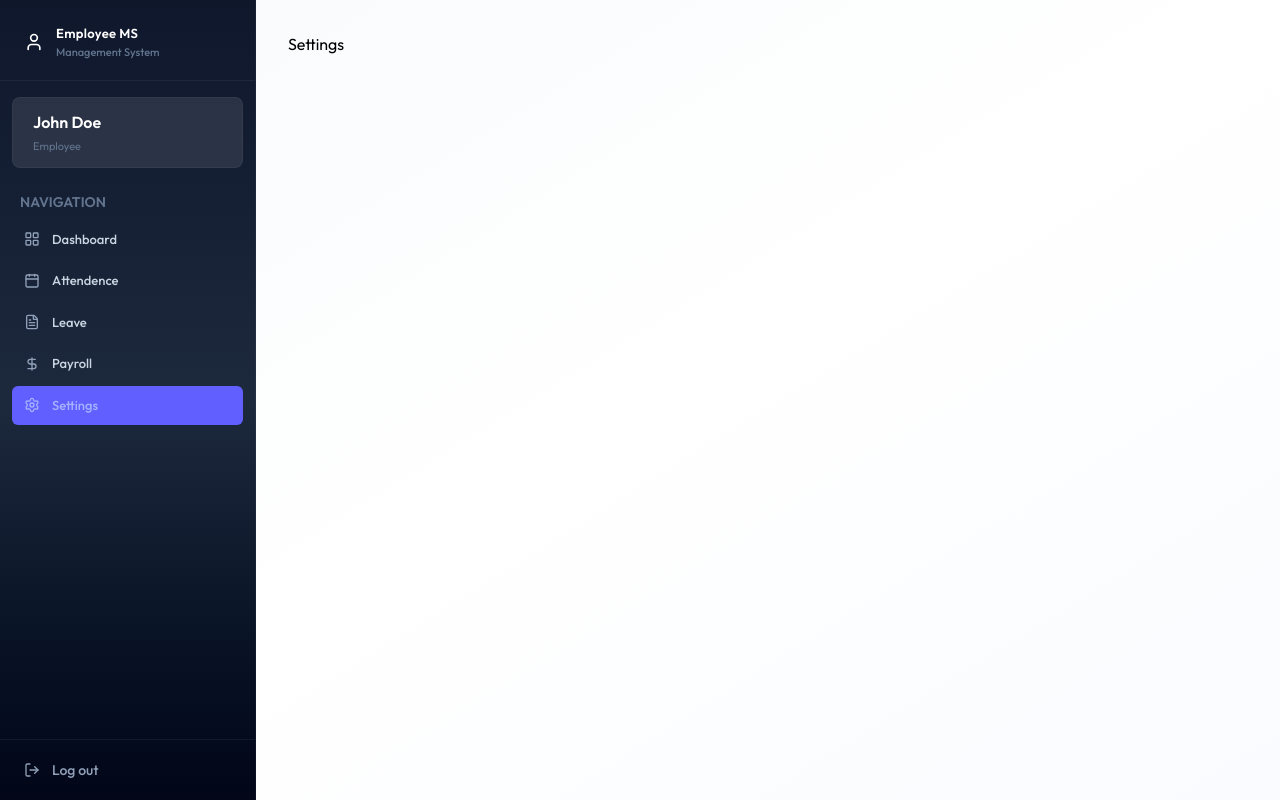
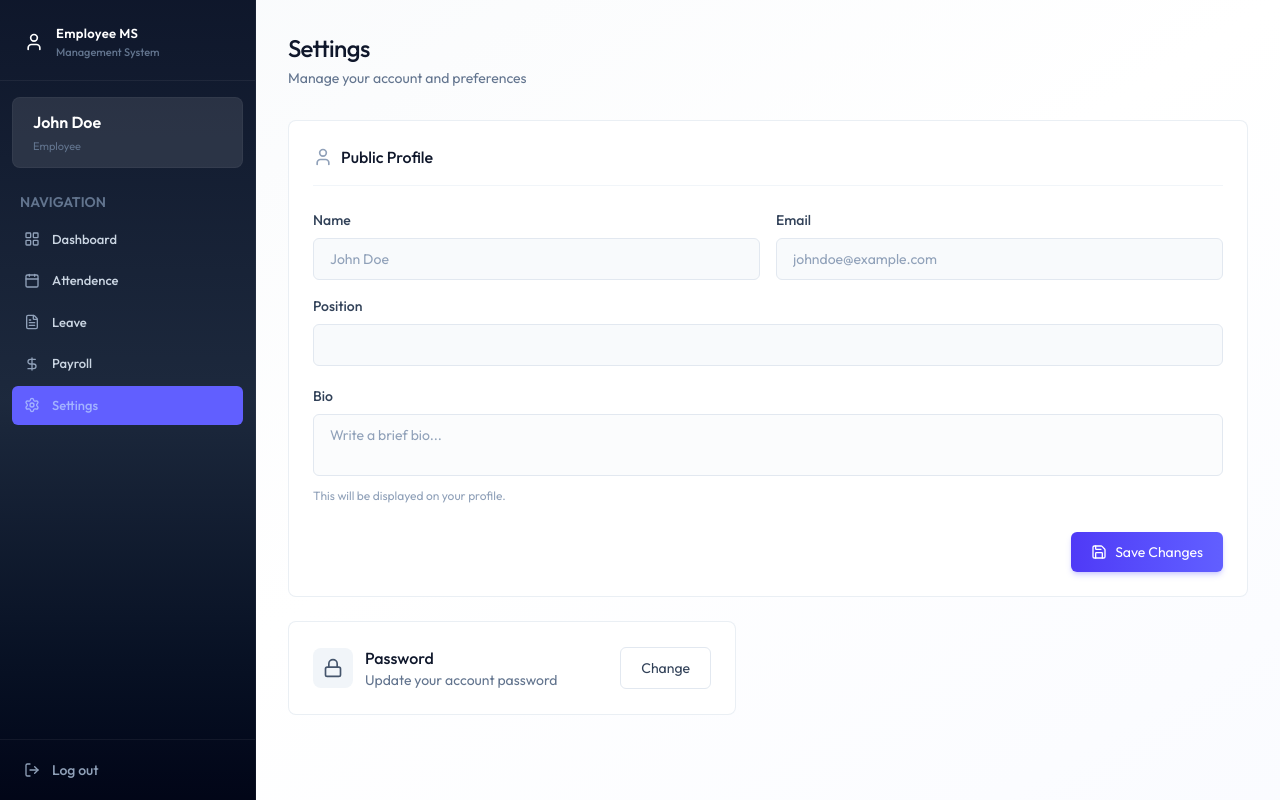
Before and after one commit to Ankitnandanwar/Candidate-Initials_Task_18-06-2026, a React (Vite) app in the folder client/: page /settings in a window 1280 px wide. Built offline with nearby package versions, Linux system fonts and the light colour scheme.

Commit message:
Settings Page UI Completed

```diff
--- /dev/null
+++ b/client/src/components/ProfileForm.jsx
@@ -0,0 +1,89 @@
+import { Loader2, Save, User } from "lucide-react"
+import { useState } from "react"
+
+const ProfileForm = ({ initialData, onSuccess }) => {
+
+    const [loading, setLoading] = useState(false)
+    const [error, setError] = useState("")
+    const [message, setMessage] = useState("")
+
+    const handleSubmit = async (e) => {
+        error.preventDefault()
+    }
+
+
+    return (
+        <form onSubmit={handleSubmit} className="card p-5 sm:p-6 mb-6">
+            <h2 className="text-base font-medium text-slate-900 mb-6
+        pb-4 border-b border-slate-100 flex items-center gap-2">
+                <User className="w-5 h-5 text-slate-400" />Public Profile</h2>
+
+            {error && (
+                <div className="bg-rose-50 text-rose-700 p-4 rounded-xl text-sm border border-rose-200 mb-6 flex items-start gap-3">
+                    <div className="w-1.5 h-1.5 rounded-full bg-rose-500 mt-1.5 shrink-0" />
+                    {error}
+                </div>
+            )}
+
+            {message && (
+                <div className="bg-emerald-50 text-emerald-700 p-4 rounded-xl text-sm border border-emerald-200 mb-6 flex items-start gap-3">
+                    <div className="w-1.5 h-1.5 rounded-full bg-emerald-500 mt-1.5 shrink-0" />
+                    {message}
+                </div>
+            )}
+
+            <div className="space-y-5">
+                <div className="grid grid-cols-1 sm:grid-cols-2 gap-4">
+                    <div>
+                        <label className="block text-sm font-medium
+                            text-slate-700 mb-2">Name</label>
+                        <input disabled className="bg-slate-50 text-slate-400 cursor-not-allowed"
+                            value={`${initialData.firstName} ${initialData.lastName}`} />
+                    </div>
+
+                    <div>
+                        <label className="block text-sm font-medium
+                            text-slate-700 mb-2">Email</label>
+                        <input disabled className="bg-slate-50 text-slate-400 cursor-not-allowed"
+                            value={initialData.email} />
+                    </div>
+
+                    <div className="sm:col-span-2">
+                        <label className="block text-sm font-medium
+                            text-slate-700 mb-2">Position</label>
+                        <input disabled className="bg-slate-50 text-slate-400 cursor-not-allowed"
+                            value={initialData.position} />
+                    </div>
+                </div>
+
+                <div>
+                    <label className="block text-sm font-medium
+                            text-slate-700 mb-2">Bio</label>
+                    <textarea disabled={initialData.isDeleted} name="bio"
+                        defaultValue={initialData.bio || ""} placeholder="Write a brief bio..."
+                        className={`resize-none ${initialData.isDeleted ? "bg-slate-50 text-slate-400 cursor-not-allowed" : ""}`} />
+                    <p className="text-xs text-slate-400 mt-1.5">This will be displayed on your profile.</p>
+                </div>
+
+                {initialData.isDeleted ? (
+                    <div className="pt-2">
+                        <div className="p-4 bg-rose-50 border border-rose-200 rounded-xl text-center">
+                            <p className="text-rose-600 font-medium tracking-tight">Account Deactivated</p>
+                            <p className="text-sm text-rose-500 mt-0.5">You can no longer update your profile.</p>
+                        </div>
+                    </div>
+                ) : (
+                    <div className="flex justify-end pt-2">
+                        <button type="submit" disabled={loading}
+                        className="btn-primary flex items-center gap-2 justify-center w-full sm:w-auto">
+                            {loading ? <Loader2 className="w-4 h-4 animate-spin"/> : <Save className="w-4 h-4"/>}
+                            Save Changes
+                        </button>
+                    </div>
+                )}
+            </div>
+        </form>
+    )
+}
+
+export default ProfileForm
--- a/client/src/pages/Settings.jsx
+++ b/client/src/pages/Settings.jsx
@@ -1,7 +1,55 @@
+import { useEffect, useState } from "react"
+import { dummyProfileData } from "../assets/dummyData"
+import Loading from "../components/Loading"
+import { Lock } from "lucide-react"
+import ProfileForm from "../components/ProfileForm"
 
 const Settings = () => {
+  const [profile, setProfile] = useState(null)
+  const [loading, setLoading] = useState(true)
+  const [showPasswordModal, setShowPasswordModal] = useState(false)
+
+
+  const fetchProfile = () => {
+    setProfile(dummyProfileData)
+    setTimeout(() => {
+      setLoading(false)
+    }, 1000);
+  }
+  useEffect(() => {
+    fetchProfile()
+  }, [])
+
+  if (loading) return <Loading />
+
+
   return (
-    <div>Settings</div>
+    <div className="animate-fade-in">
+        <div className="page-header">
+          <h1 className="page-title">Settings</h1>
+          <p className="page-subtitle">
+            Manage your account and preferences
+          </p>
+        </div>
+        {profile && <ProfileForm initialData={profile} onSuccess={fetchProfile}/>}
+
+        {/* change password */}
+        <div className="card max-w-md p-6 flex items-center justify-between">
+          <div className="flex items-center gap-3">
+            <div className="p-2.5 bg-slate-100 rounded-lg">
+              <Lock className="w-5 h-5 text-slate-600"/>
+            </div>
+            <div>
+              <p className="font-medium text-slate-900">Password</p>
+              <p className="text-sm text-slate-500">Update your account password</p>
+            </div>
+          </div>
+          <button onClick={()=>showPasswordModal(true)}
+            className="btn-secondary text-sm">
+            Change
+          </button>
+        </div>
+    </div>
   )
 }
 
```
